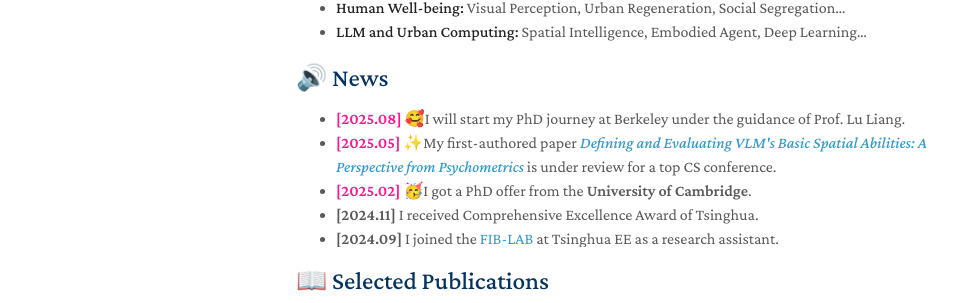
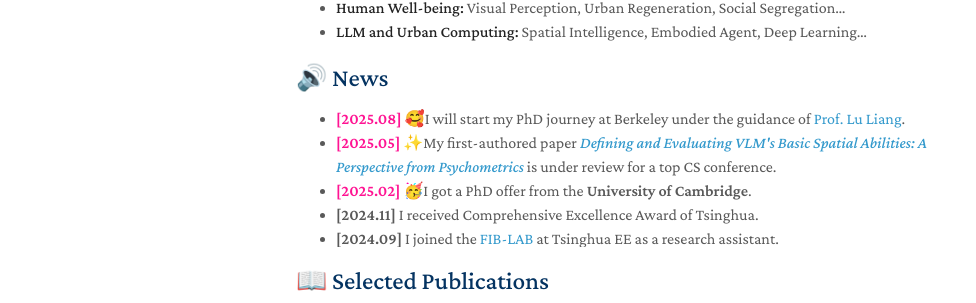
Before and after one commit to ruaruaxu/ruaruaxu.github.io, a Jekyll site: the page built from index.md, in a window 1280 px wide and 900 px high. Shown: the part 391-694 px from the top of the window, without its empty margins (174-1150 px from the left). Built offline with Jekyll 4.4.1, drawn with Linux system fonts in a browser that asks for light colours; a style sheet for code colours, icons or effects is not loaded; some of the changed lines change nothing that is shown.

Commit message:
Update news.md

```diff
--- a/_includes/news.md
+++ b/_includes/news.md
@@ -1,6 +1,6 @@
 <div style="height: 140px; overflow-y: scroll; margin-bottom: 20px">
     <ul>
-        <li><b><font color="DeepPink">[2025.08]</font></b> 🥰I will start my PhD journey at Berkeley under the guidance of Prof. Lu Liang.</li>
+        <li><b><font color="DeepPink">[2025.08]</font></b> 🥰I will start my PhD journey at Berkeley under the guidance of <a href="https://sites.google.com/site/liang3mlab/people/prof-lu-liang">Prof. Lu Liang</a>.</li>
         <li><b><font color="DeepPink">[2025.05]</font></b> ✨My first-authored paper <i><a href="https://arxiv.org/abs/2502.11859">Defining and Evaluating VLM's Basic Spatial Abilities: A Perspective from Psychometrics</a></i> is under review for a top CS conference.</li>
         <li><b><font color="DeepPink">[2025.02]</font></b> 🥳I got a PhD offer from the <b>University of Cambridge</b>.</li>
         <li><b>[2024.11]</b> I received Comprehensive Excellence Award of Tsinghua.</li>
```
